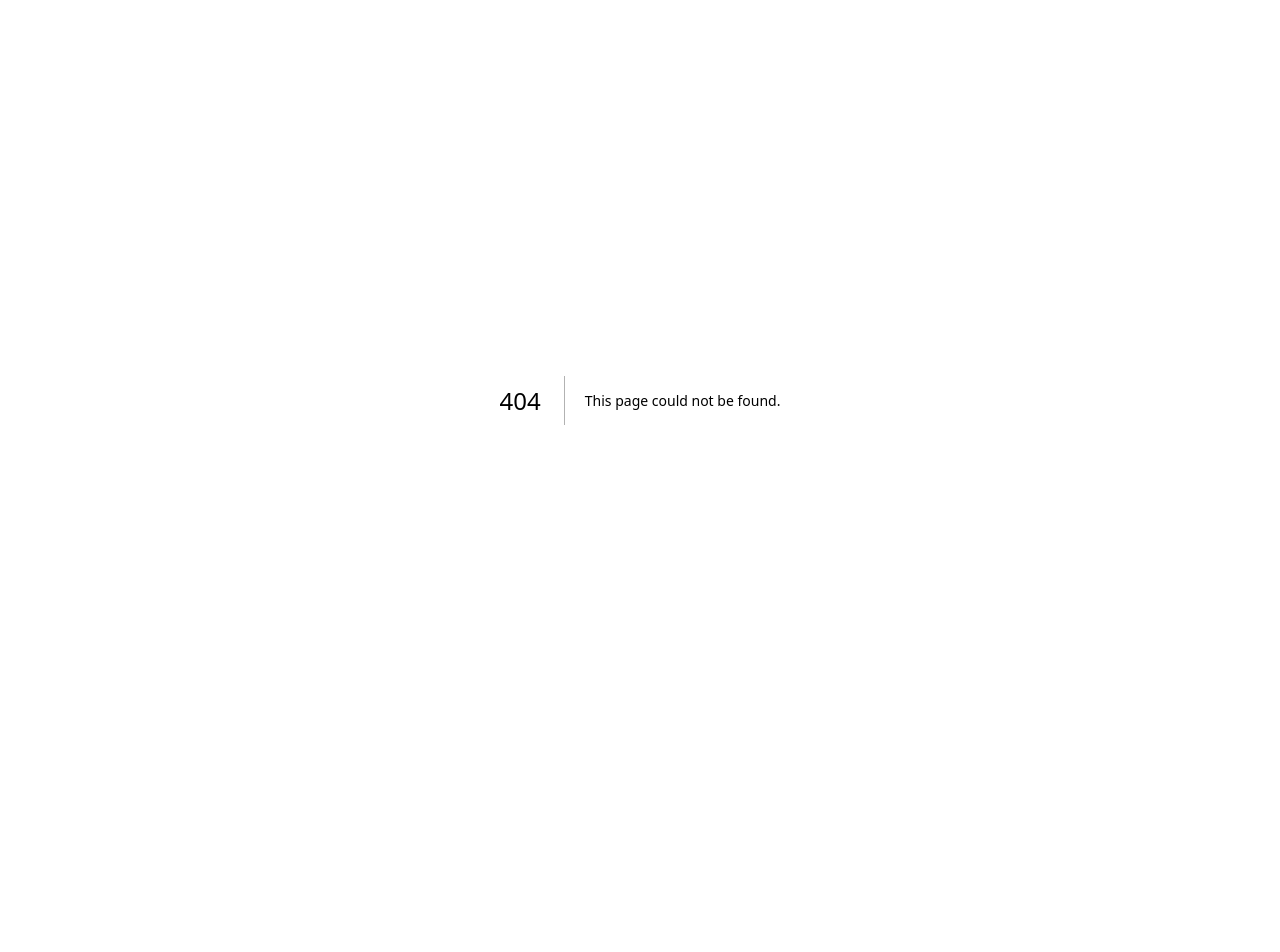
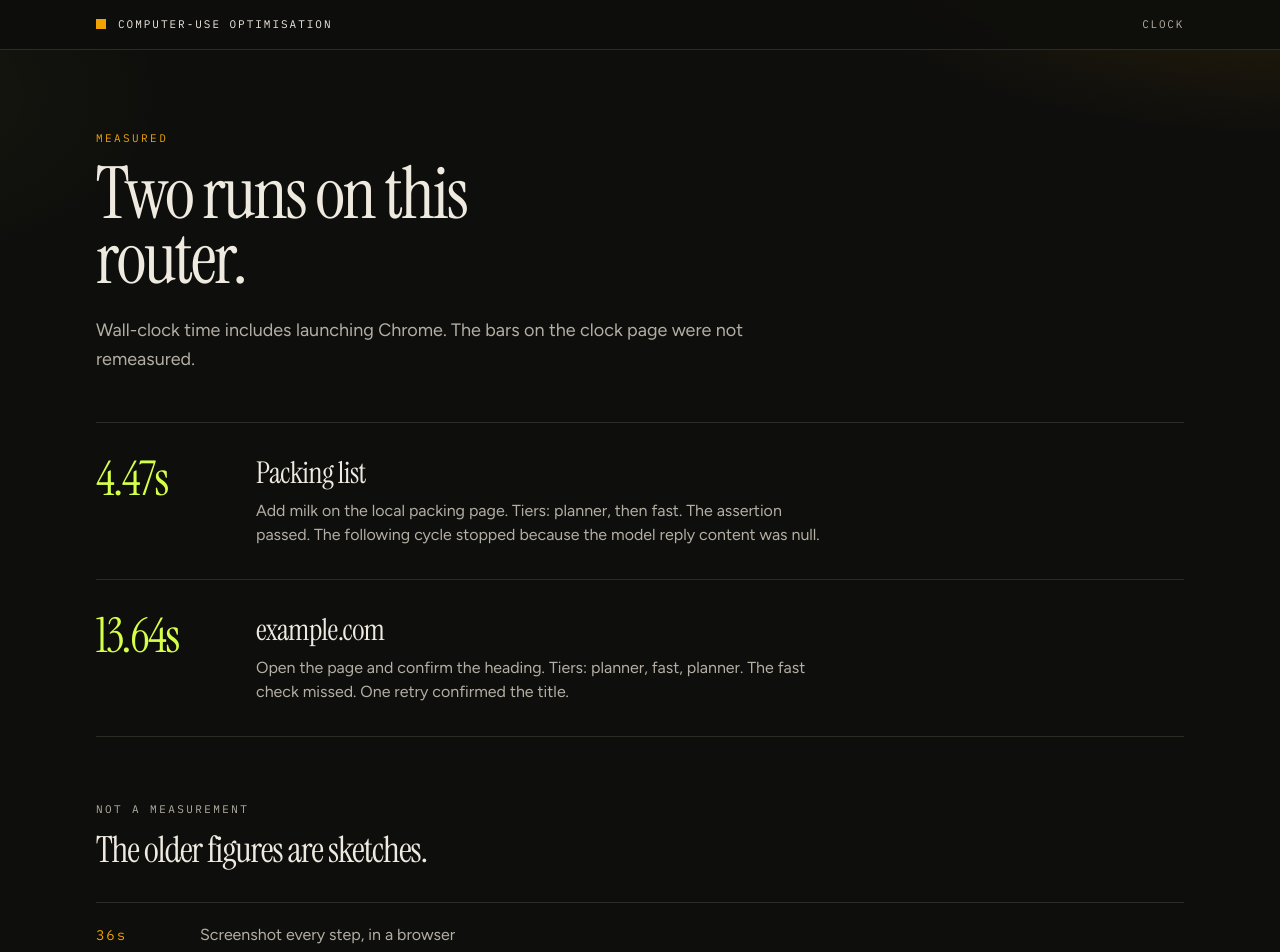
Before and after one commit to advcode118/alexs-computeruseoptimisation, a Next.js app: page /runs in a window 1280 px wide. Before the commit this address had no page. Shown: the top 952 px of the page. Before the commit the page ends 800 px from the top, so only its background shows below. Built offline with nearby package versions, Linux system fonts and the light colour scheme.

Commit message:
Publish the measured runs page

```diff
--- /dev/null
+++ b/app/runs/page.tsx
@@ -0,0 +1,83 @@
+import type { Metadata } from "next";
+
+export const metadata: Metadata = {
+  title: "Measured runs — Computer-use optimisation",
+  description:
+    "Two timed router runs. The 36s, 48s, and 17s figures on the clock are sketches.",
+};
+
+const sketches = [
+  { time: "36s", what: "Screenshot every step, in a browser" },
+  { time: "48s", what: "Cursor on Windows, same sketch" },
+  { time: "17s", what: "A Browser Use-style tree agent" },
+];
+
+export default function RunsPage() {
+  return (
+    <>
+      <header className="sticky top-0 z-20 border-b border-line bg-ink/95 backdrop-blur-md">
+        <div className="mx-auto flex max-w-6xl flex-col items-start gap-2 px-5 py-4 sm:flex-row sm:items-center sm:justify-between sm:px-8">
+          <a href="/" className="flex items-center gap-3">
+            <span aria-hidden className="size-2.5 shrink-0 bg-amber" />
+            <span className="font-mono text-[11px] tracking-[0.18em] uppercase">
+              Computer-use optimisation
+            </span>
+          </a>
+          <a
+            href="/"
+            className="font-mono text-[11px] tracking-[0.16em] text-muted uppercase hover:text-paper"
+          >
+            Clock
+          </a>
+        </div>
+      </header>
+      <main className="mx-auto max-w-6xl px-5 py-14 sm:px-8 sm:py-20">
+        <p className="font-mono text-[11px] tracking-[0.22em] text-amber uppercase">Measured</p>
+        <h1 className="mt-4 max-w-[16ch] font-serif text-6xl leading-[0.9] tracking-[-0.03em] sm:text-7xl">
+          Two runs on this router.
+        </h1>
+        <p className="mt-6 max-w-2xl text-lg leading-relaxed text-muted">
+          Wall-clock time includes launching Chrome. The bars on the clock page were not remeasured.
+        </p>
+
+        <ol className="mt-12 divide-y divide-line border-y border-line">
+          <li className="grid gap-3 py-8 sm:grid-cols-[8rem_minmax(0,1fr)] sm:gap-8">
+            <p className="font-serif text-5xl tracking-[-0.03em] text-lime">4.47s</p>
+            <div>
+              <h2 className="font-serif text-3xl tracking-[-0.02em]">Packing list</h2>
+              <p className="mt-2 max-w-xl text-muted">
+                Add milk on the local packing page. Tiers: planner, then fast. The assertion passed.
+                The following cycle stopped because the model reply content was null.
+              </p>
+            </div>
+          </li>
+          <li className="grid gap-3 py-8 sm:grid-cols-[8rem_minmax(0,1fr)] sm:gap-8">
+            <p className="font-serif text-5xl tracking-[-0.03em] text-lime">13.64s</p>
+            <div>
+              <h2 className="font-serif text-3xl tracking-[-0.02em]">example.com</h2>
+              <p className="mt-2 max-w-xl text-muted">
+                Open the page and confirm the heading. Tiers: planner, fast, planner. The fast check
+                missed. One retry confirmed the title.
+              </p>
+            </div>
+          </li>
+        </ol>
+
+        <section className="mt-16" aria-labelledby="sketches-title">
+          <p className="font-mono text-[11px] tracking-[0.22em] text-muted uppercase">Not a measurement</p>
+          <h2 id="sketches-title" className="mt-3 font-serif text-4xl tracking-[-0.03em]">
+            The older figures are sketches.
+          </h2>
+          <ul className="mt-8 divide-y divide-line border-y border-line">
+            {sketches.map((item) => (
+              <li key={item.time} className="grid grid-cols-[5rem_minmax(0,1fr)] items-baseline gap-6 py-5">
+                <span className="font-mono text-sm tracking-[0.14em] text-amber">{item.time}</span>
+                <span className="text-muted">{item.what}</span>
+              </li>
+            ))}
+          </ul>
+        </section>
+      </main>
+    </>
+  );
+}
--- a/app/sheet.tsx
+++ b/app/sheet.tsx
@@ -26,6 +26,7 @@ const NAV = [
   { href: "#routes", label: "Routes" },
   { href: "#ways", label: "Ways" },
   { href: "#gaps", label: "Gaps" },
+  { href: "/runs", label: "Runs" },
 ];
 
 const STORAGE_KEY = "cuo-sheet-v1";
```
